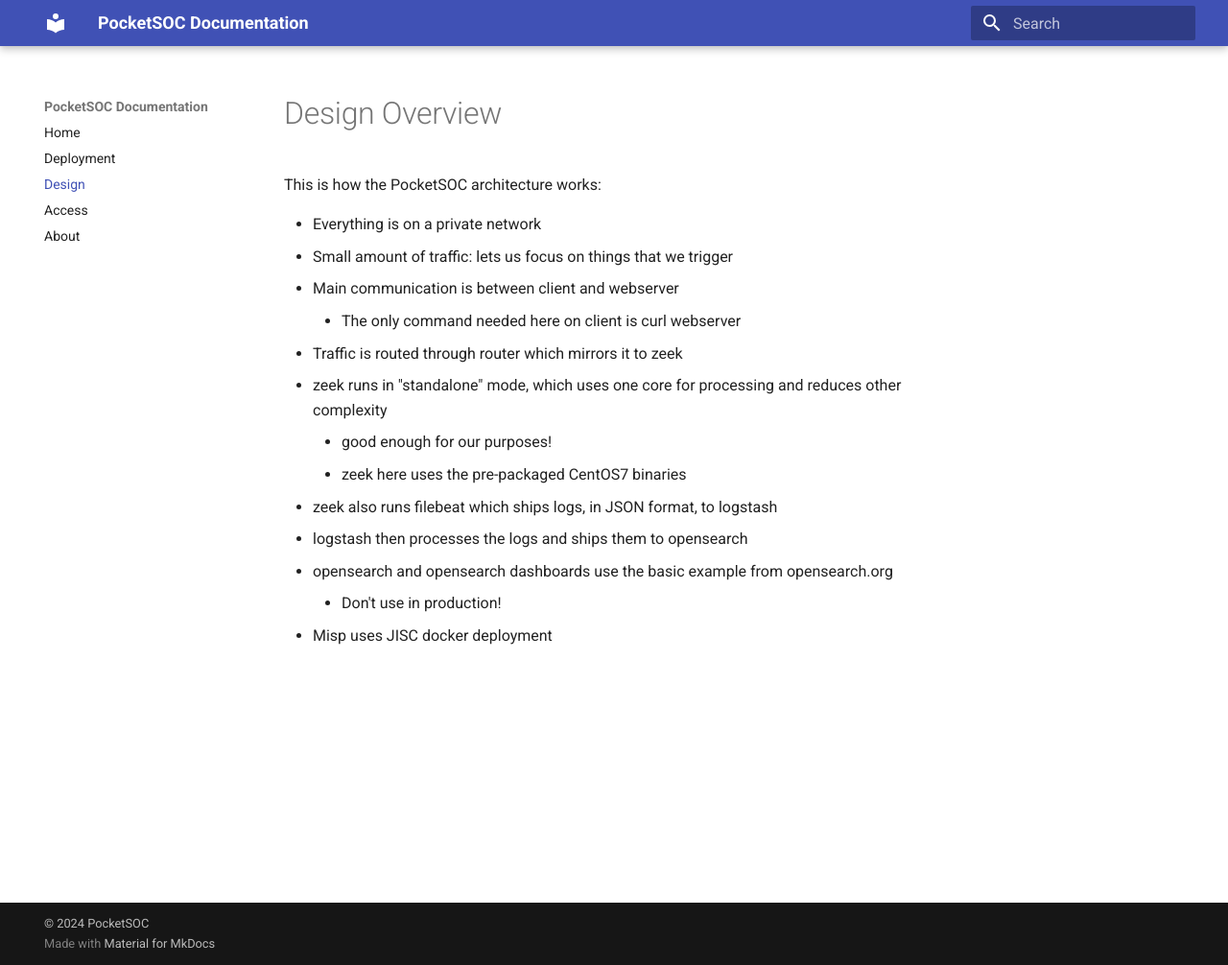
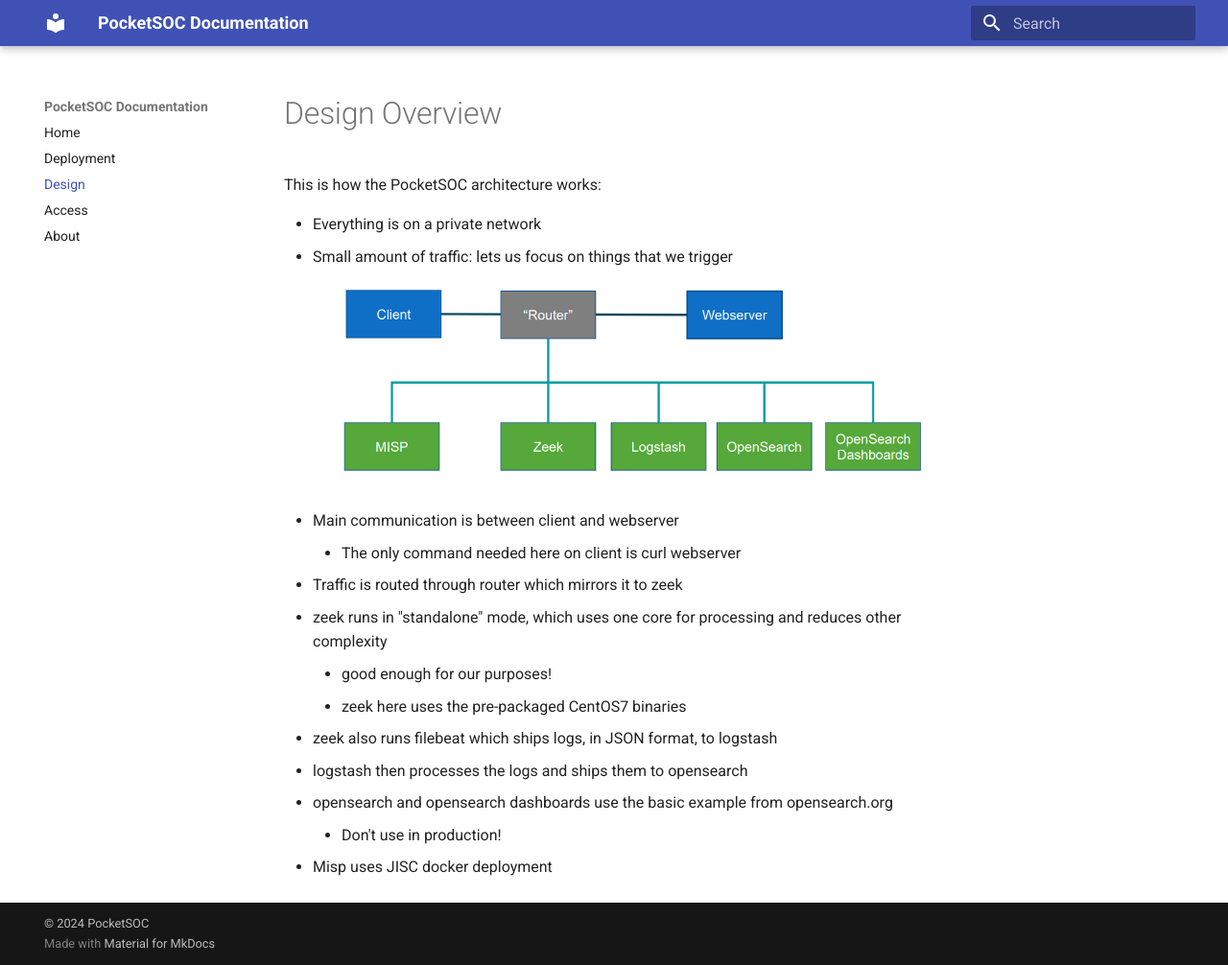
Before and after one commit to drmcrooks/pocketsoc-docs-2025, an MkDocs documentation site: the page built from docs/design.md, in a window 1280 px wide and 1006 px high. Shown: the whole window at 96% size. Built offline with MkDocs 1.6.1 and Material for MkDocs 9.7.7, drawn with Linux system fonts in a browser that asks for light colours.

Commit message:
Add image to design.md

```diff
--- a/docs/design.md
+++ b/docs/design.md
@@ -4,6 +4,9 @@
 
 - Everything is on a private network
 - Small amount of traffic: lets us focus on things that we trigger
+![Image description](screenshot.png)
+
+
 - Main communication is between client and webserver
     - The only command needed here on client is curl webserver
 
```
Also changed, not shown: docs/screenshot.png (added).
